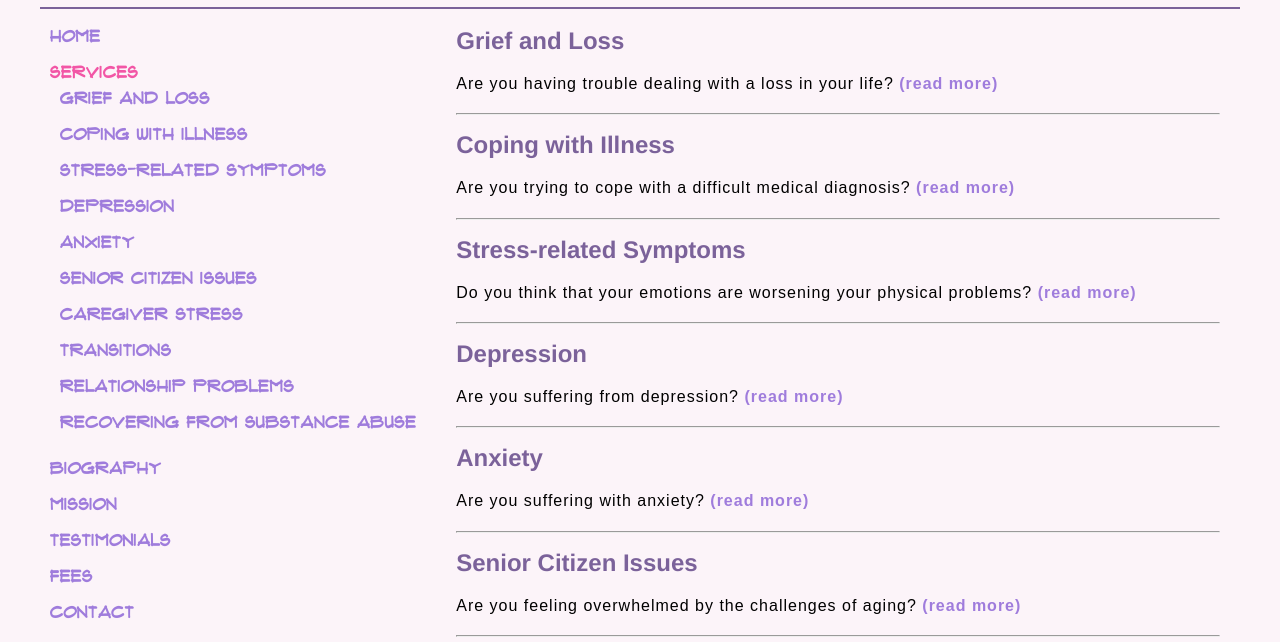
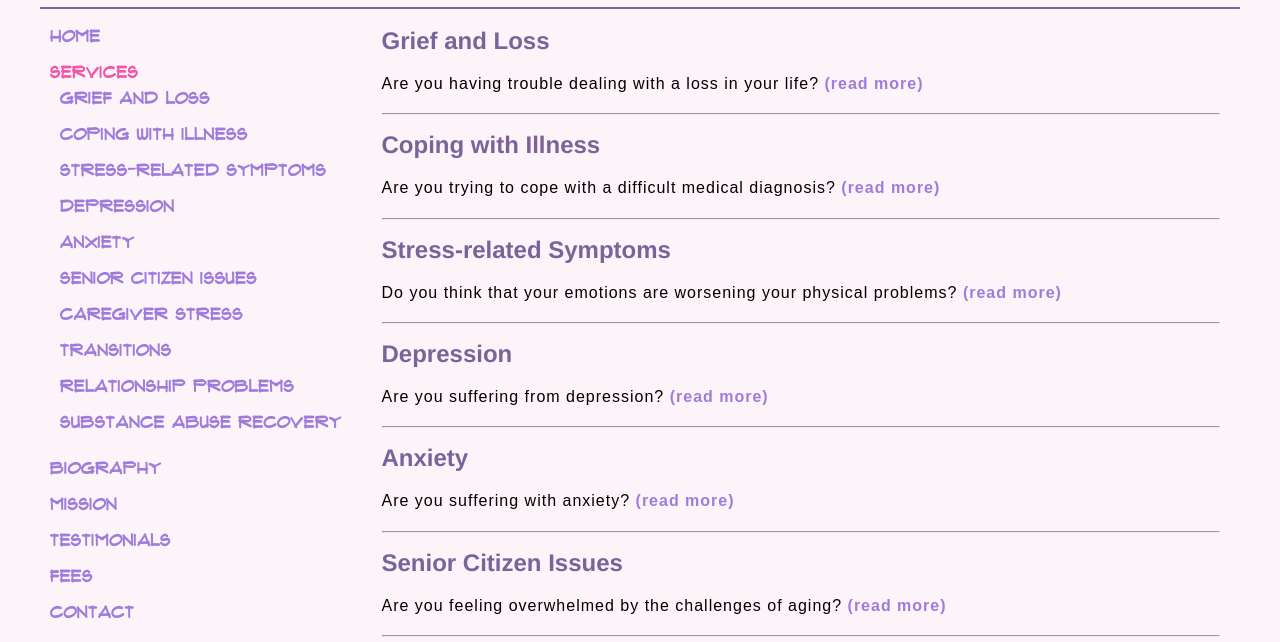
Before and after one commit to AbsorbingChaos/drsusandrysdale-com, a plain HTML site: page public/services/index.html in a window 1280 px wide. Shown: the part 114-756 px from the top of the page. Drawn offline with Linux system fonts and the light colour scheme; a web font is replaced by a local one.

Commit message:
services: shorten substance abuse line

```diff
--- a/public/services/index.html
+++ b/public/services/index.html
@@ -365,7 +365,7 @@
               <li><a href="#">Caregiver Stress</a></li>
               <li><a href="#">Transitions</a></li>
               <li><a href="#">Relationship Problems</a></li>
-              <li><a href="#">Recovering from Substance Abuse</a></li>
+              <li><a href="#">Substance Abuse Recovery</a></li>
             </ul>
           </li>
           <li><a href="/biography.html">Biography</a></li>
```
